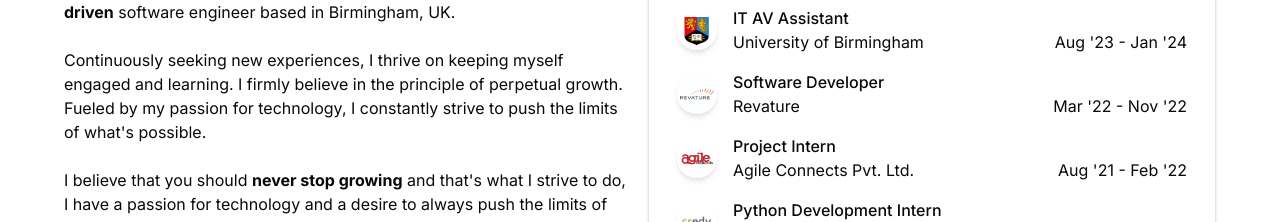
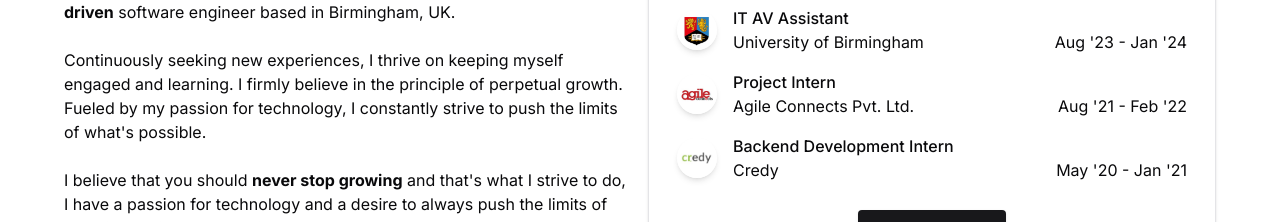
Before and after one commit to nishchintmakode/portfolio-web, a Next.js app: page / in a window 1280 px wide. Shown: the part 578-800 px from the top of the page. Built offline with nearby package versions, Linux system fonts and the light colour scheme.

Commit message:
Update experience

```diff
--- a/src/components/about/experience.tsx
+++ b/src/components/about/experience.tsx
@@ -22,13 +22,6 @@ const workExperiences = [
     logoAlt: "UOB",
   },
   {
-    title: "Software Developer",
-    company: "Revature",
-    dateRange: "Mar '22 - Nov '22",
-    logo: "/revature.jpg",
-    logoAlt: "REV",
-  },
-  {
     title: "Project Intern",
     company: "Agile Connects Pvt. Ltd.",
     dateRange: "Aug '21 - Feb '22",
@@ -36,7 +29,7 @@ const workExperiences = [
     logoAlt: "AGI",
   },
   {
-    title: "Python Development Intern",
+    title: "Backend Development Intern",
     company: "Credy",
     dateRange: "May '20 - Jan '21",
     logo: "/credy.jpg",
```
